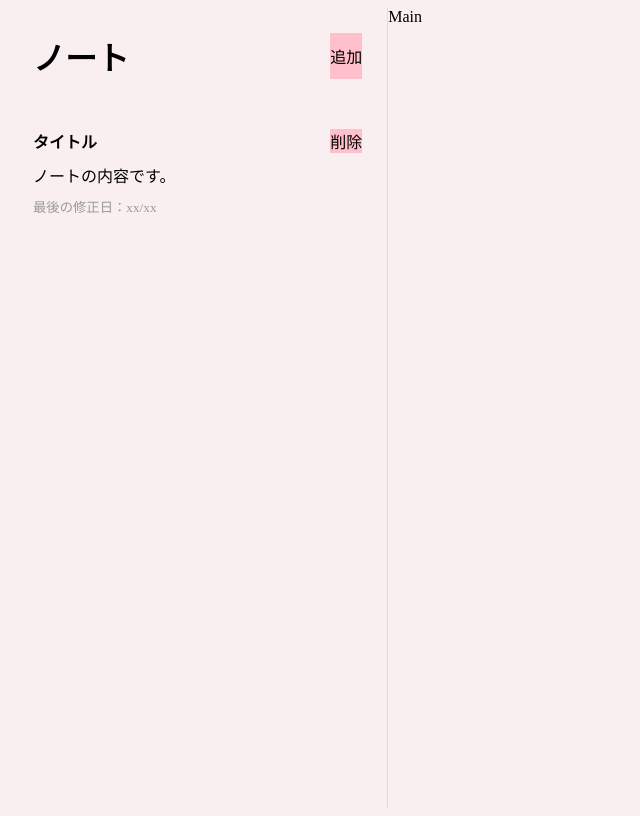
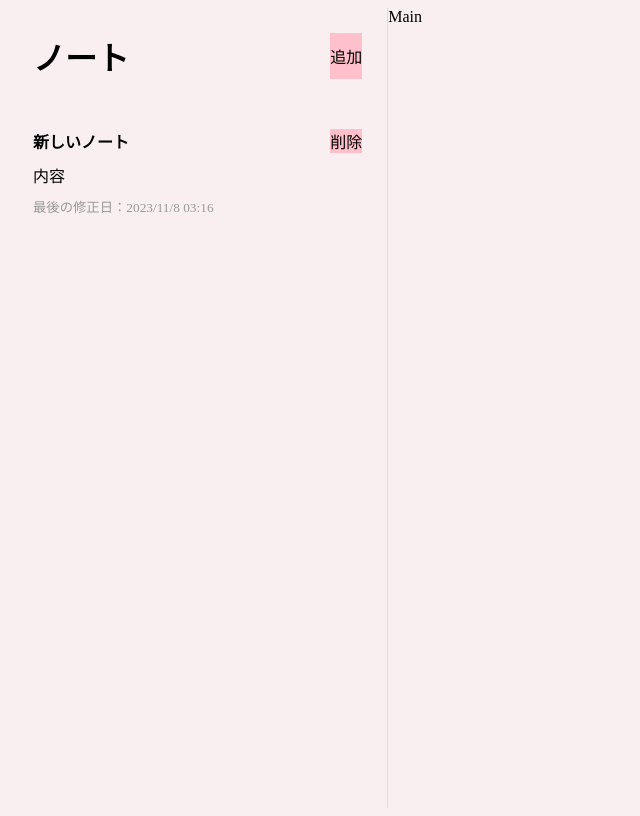
Before and after one commit to shumatsumoto/vite-react-note, a React (Vite) app: page / in a window 1280 px wide. Both pictures are taken after a click on the button "追加". Shown: the whole page, without its empty margins (0-640 px from the left). Built offline with nearby package versions, Linux system fonts and the light colour scheme.

Commit message:
ノート出力

```diff
--- a/src/App.jsx
+++ b/src/App.jsx
@@ -20,7 +20,7 @@
 
   return (
     <div className="App">
-      <Sidebar onAddNote={onAddNote} />
+      <Sidebar onAddNote={onAddNote} notes={notes} />
       <Main />
     </div>
   );
--- a/src/components/Sidebar.jsx
+++ b/src/components/Sidebar.jsx
@@ -1,7 +1,7 @@
 import React from "react";
 import "./Sidebar.css";
 
-const Sidebar = ({ onAddNote }) => {
+const Sidebar = ({ onAddNote, notes }) => {
   return (
     <div className="app-sidebar">
       <div className="app-sidebar-header">
@@ -9,14 +9,22 @@
         <button onClick={onAddNote}>追加</button>
       </div>
       <div className="app-sidebar-notes">
-        <div className="app-sidebar-note">
-          <div className="sidebar-note-title">
-            <strong>タイトル</strong>
-            <button>削除</button>
+        {notes.map((note) => (
+          <div className="app-sidebar-note">
+            <div className="sidebar-note-title">
+              <strong>{note.title}</strong>
+              <button>削除</button>
+            </div>
+            <p>{note.content}</p>
+            <small>
+              最後の修正日：
+              {new Date(note.modDate).toLocaleDateString("ja-JP", {
+                hour: "2-digit",
+                minute: "2-digit",
+              })}
+            </small>
           </div>
-          <p>ノートの内容です。</p>
-          <small>最後の修正日：xx/xx</small>
-        </div>
+        ))}
       </div>
     </div>
   );
```
Also changed, not shown: .eslintrc.cjs.
